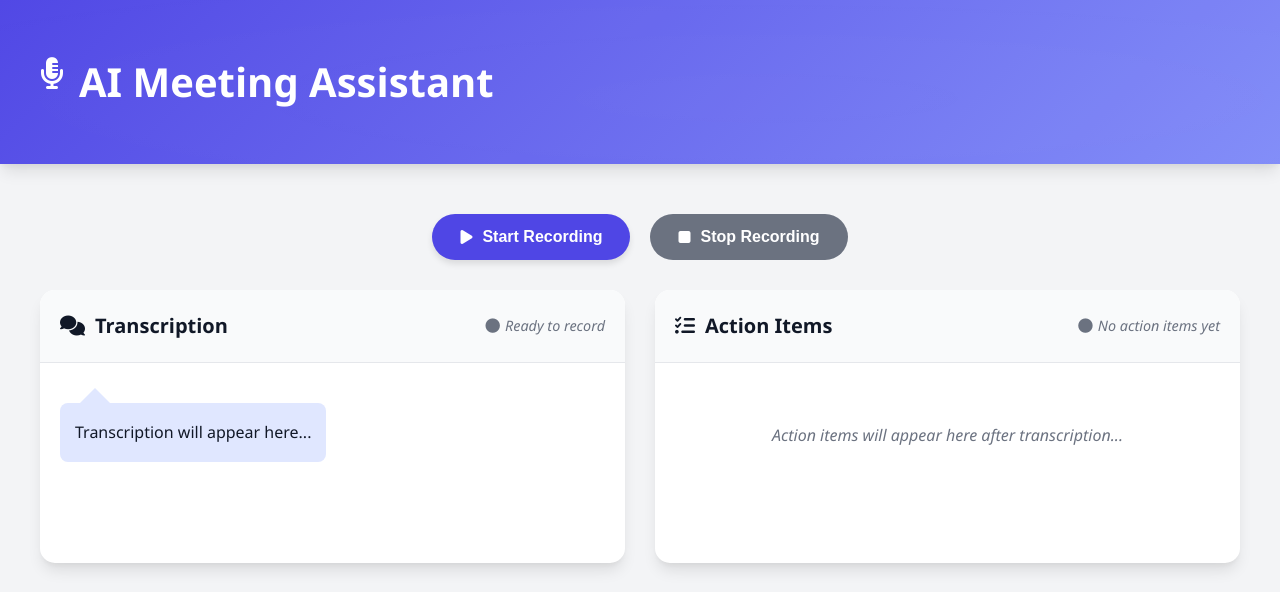
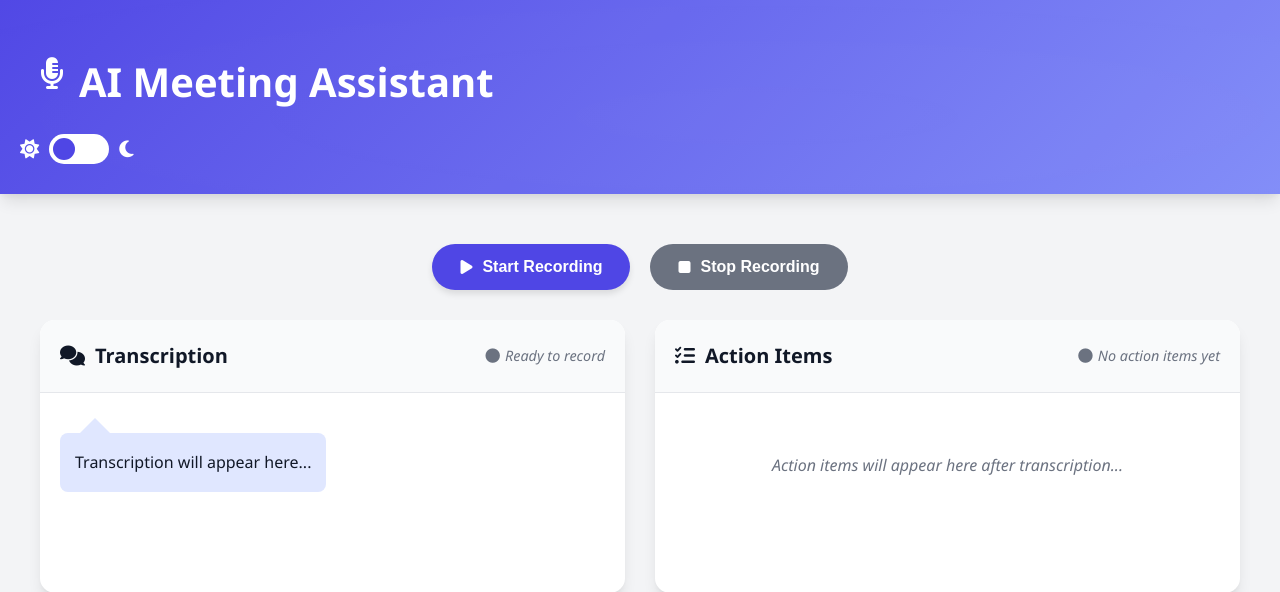
Before and after one commit to YusufDeesawala/meet-sync, a Flask app: template templates/index.html in a window 1280 px wide. Shown: the top 592 px of the page. Run offline with Flask 3, Linux system fonts and the light colour scheme; the template is opened without the code that fills it: most values are stand-ins (such as "Sample title", 1, 10 or a date in 2020).

Commit message:
Added dark mode.

```diff
--- a/templates/index.html
+++ b/templates/index.html
@@ -1,5 +1,6 @@
 <!DOCTYPE html>
-<html lang="en">
+<html lang="en" data-theme="light">
+
 
 <head>
     <meta charset="UTF-8">
@@ -9,6 +10,136 @@
     <link href="https://cdnjs.cloudflare.com/ajax/libs/animate.css/4.1.1/animate.min.css" rel="stylesheet">
     <link rel="icon" type="image/x-icon" href="../static/meeting.ico">
     <style>
+        /* Add these CSS variables for dark mode right after your existing :root variables */
+        [data-theme="dark"] {
+            --primary: #6366f1;
+            --primary-dark: #4f46e5;
+            --secondary: #22c55e;
+            --secondary-dark: #16a34a;
+            --accent: #f59e0b;
+            --accent-dark: #d97706;
+            --danger: #ef4444;
+            --danger-dark: #dc2626;
+            --light: #1f2937;
+            --dark: #f9fafb;
+            --gray: #9ca3af;
+            --card-shadow: 0 10px 15px -3px rgba(0, 0, 0, 0.3), 0 4px 6px -2px rgba(0, 0, 0, 0.2);
+            --gradient: linear-gradient(135deg, #6366f1, #818cf8);
+        }
+
+        [data-theme="dark"] body {
+            background-color: #111827;
+            color: #f9fafb;
+        }
+
+        [data-theme="dark"] .panel,
+        [data-theme="dark"] .modal-content {
+            background-color: #1f2937;
+            border-color: #374151;
+        }
+
+        [data-theme="dark"] .panel-header {
+            background: #374151;
+            border-color: #4b5563;
+        }
+
+        [data-theme="dark"] .item-card {
+            background: #2d3748;
+        }
+
+        [data-theme="dark"] .item-header {
+            background: rgba(255, 255, 255, 0.05);
+            border-color: rgba(255, 255, 255, 0.1);
+        }
+
+        [data-theme="dark"] .form-control {
+            background-color: #374151;
+            border-color: #4b5563;
+            color: #f9fafb;
+        }
+
+        [data-theme="dark"] .edit-btn {
+            background: #4b5563;
+            color: #f9fafb;
+        }
+
+        [data-theme="dark"] .edit-btn:hover {
+            background: #6b7280;
+        }
+
+        [data-theme="dark"] .speech-bubble {
+            background: #3730a3;
+            color: #f9fafb;
+        }
+
+        [data-theme="dark"] .speech-bubble:after {
+            border-bottom-color: #3730a3;
+        }
+
+        [data-theme="dark"] .badge-primary {
+            background: #3730a3;
+            color: #e0e7ff;
+        }
+
+        /* Theme toggle switch styles */
+        .theme-switch-container {
+            display: flex;
+            align-items: center;
+            margin-left: 20px;
+        }
+
+        .theme-switch {
+            position: relative;
+            display: inline-block;
+            width: 60px;
+            height: 30px;
+            margin: 0 10px;
+        }
+
+        .theme-switch input {
+            opacity: 0;
+            width: 0;
+            height: 0;
+        }
+
+        .slider {
+            position: absolute;
+            cursor: pointer;
+            top: 0;
+            left: 0;
+            right: 0;
+            bottom: 0;
+            background-color: #ffffff;
+            transition: .4s;
+            border-radius: 34px;
+        }
+
+        .slider:before {
+            position: absolute;
+            content: "";
+            height: 22px;
+            width: 22px;
+            left: 4px;
+            bottom: 4px;
+            background-color: var(--primary);
+            transition: .4s;
+            border-radius: 50%;
+        }
+
+        input:checked+.slider {
+            background-color: #374151;
+        }
+
+        input:checked+.slider:before {
+            transform: translateX(30px);
+            background-color: #f9fafb;
+        }
+
+        .theme-icon {
+            color: white;
+            font-size: 1.2rem;
+        }
+
         :root {
             --primary: #4f46e5;
             --primary-dark: #4338ca;
@@ -768,6 +899,14 @@
                 <i class="fas fa-microphone-alt logo-icon"></i>
                 AI Meeting Assistant
             </h1>
+        </div>
+        <div class="theme-switch-container">
+            <i class="fas fa-sun theme-icon"></i>
+            <label class="theme-switch">
+                <input type="checkbox" id="themeToggle">
+                <span class="slider"></span>
+            </label>
+            <i class="fas fa-moon theme-icon"></i>
         </div>
     </header>
 
@@ -1532,6 +1671,29 @@
             toastClose.addEventListener('click', () => {
                 toast.classList.remove('visible');
             });
+            // Theme switcher functionality
+            const themeToggle = document.getElementById('themeToggle');
+            const htmlElement = document.documentElement;
+
+            // Check if user has a saved preference
+            const savedTheme = localStorage.getItem('theme');
+            if (savedTheme) {
+                htmlElement.setAttribute('data-theme', savedTheme);
+                if (savedTheme === 'dark') {
+                    themeToggle.checked = true;
+                }
+            }
+
+            // Toggle theme when switch is clicked
+            themeToggle.addEventListener('change', () => {
+                if (themeToggle.checked) {
+                    htmlElement.setAttribute('data-theme', 'dark');
+                    localStorage.setItem('theme', 'dark');
+                } else {
+                    htmlElement.setAttribute('data-theme', 'light');
+                    localStorage.setItem('theme', 'light');
+                }
+            });
 
             // Initialize the app
             errorDiv.style.display = 'none';
```
